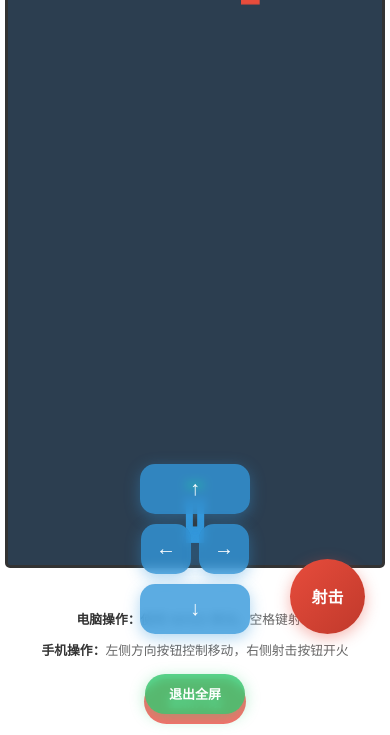
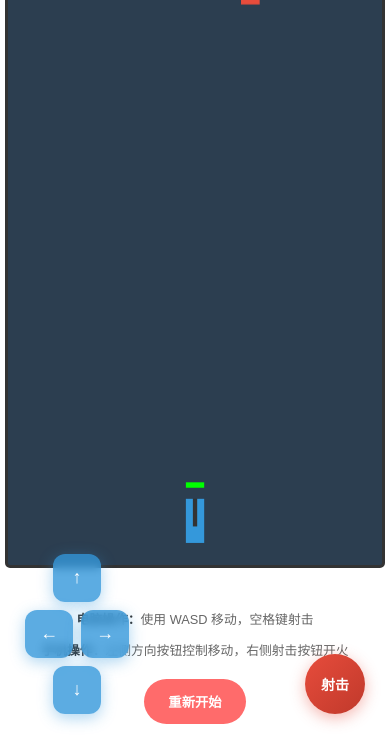
Before and after one commit to yangyuntian666/web_test, a plain HTML site: page index.html in a window 390 px wide. Both pictures are taken after a click on the button "开始游戏". Shown: the part 1171-1906 px from the top of the page. Drawn offline with Linux system fonts and the light colour scheme.

Commit message:
修改v1

```diff
--- a/script.js
+++ b/script.js
@@ -10,6 +10,7 @@ let playerTank, enemies = [], bullets = [];
 let keys = {};
 let score = 0;
 let level = 1;
+let animationFrameId = null; // 添加动画帧ID用于取消之前的动画
 
 // 触屏控制变量
 let touchControls = {
@@ -20,9 +21,6 @@ let touchControls = {
     shoot: false
 };
 
-// 全屏相关变量
-let isFullscreen = false;
-
 // 坦克类
 class Tank {
     constructor(x, y, color, isPlayer = false) {
@@ -31,11 +29,13 @@ class Tank {
         this.width = 40;
         this.height = 40;
         this.color = color;
+        // 敌方坦克速度固定为1，不随关卡递增
         this.speed = isPlayer ? 3 : 1;
         this.direction = 0; // 0:上, 1:右, 2:下, 3:左
         this.isPlayer = isPlayer;
         this.health = isPlayer ? 100 : 30;
         this.shootCooldown = 0;
+        // 敌方坦克射击冷却时间固定为60帧，不随关卡变化
         this.maxShootCooldown = isPlayer ? 15 : 60;
     }
 
@@ -117,7 +117,7 @@ class Tank {
     }
 
     aiMove() {
-        // 简单的AI行为
+        // 简单的AI行为，速度固定不随关卡变化
         if (Math.random() < 0.02) {
             this.direction = Math.floor(Math.random() * 4);
         }
@@ -215,11 +215,6 @@ function initGame() {
     // 设置触屏控制
     setupTouchControls();
 
-    // 检查是否为移动端，如果是则自动进入全屏
-    if (isMobileDevice()) {
-        enterFullscreen();
-    }
-
     // 开始游戏循环
     gameRunning = true;
     gameLoop();
@@ -229,50 +224,6 @@ function initGame() {
 function isMobileDevice() {
     return /Android|webOS|iPhone|iPad|iPod|BlackBerry|IEMobile|Opera Mini/i.test(navigator.userAgent) ||
            window.innerWidth <= 768;
-}
-
-// 进入全屏模式
-function enterFullscreen() {
-    const elem = document.documentElement;
-
-    if (elem.requestFullscreen) {
-        elem.requestFullscreen().catch(err => {
-            console.log('全屏请求失败:', err);
-        });
-    } else if (elem.mozRequestFullScreen) { // Firefox
-        elem.mozRequestFullScreen();
-    } else if (elem.webkitRequestFullscreen) { // Chrome, Safari and Opera
-        elem.webkitRequestFullscreen();
-    } else if (elem.msRequestFullscreen) { // IE/Edge
-        elem.msRequestFullscreen();
-    }
-
-    isFullscreen = true;
-    updateFullscreenButton();
-}
-
-// 退出全屏模式
-function exitFullscreen() {
-    if (document.exitFullscreen) {
-        document.exitFullscreen();
-    } else if (document.mozCancelFullScreen) {
-        document.mozCancelFullScreen();
-    } else if (document.webkitExitFullscreen) {
-        document.webkitExitFullscreen();
-    } else if (document.msExitFullscreen) {
-        document.msExitFullscreen();
-    }
-
-    isFullscreen = false;
-    updateFullscreenButton();
-}
-
-// 更新全屏按钮状态
-function updateFullscreenButton() {
-    const fullscreenBtn = document.getElementById('fullscreenBtn');
-    if (fullscreenBtn) {
-        fullscreenBtn.textContent = isFullscreen ? '退出全屏' : '全屏游戏';
-    }
 }
 
 // 设置触屏控制
@@ -318,31 +269,14 @@ function createVirtualButtons() {
     shootButton.className = 'action-btn';
     shootButton.textContent = '射击';
 
-    // 创建全屏按钮（仅移动端显示）
-    const fullscreenButton = document.createElement('button');
-    fullscreenButton.id = 'fullscreenBtn';
-    fullscreenButton.className = 'fullscreen-btn';
-    fullscreenButton.textContent = isFullscreen ? '退出全屏' : '全屏游戏';
-    fullscreenButton.addEventListener('click', toggleFullscreen);
-
     container.appendChild(directionArea);
     container.appendChild(shootButton);
-    container.appendChild(fullscreenButton);
 
     // 添加事件监听
     setupButtonEvents();
 
     // 添加样式
     addVirtualButtonStyles();
-}
-
-// 切换全屏模式
-function toggleFullscreen() {
-    if (isFullscreen) {
-        exitFullscreen();
-    } else {
-        enterFullscreen();
-    }
 }
 
 // 添加虚拟按键样式
@@ -358,29 +292,28 @@ function addVirtualButtonStyles() {
     style.textContent = `
         .control-area {
             position: absolute;
-            bottom: 120px;
-            left: 50%;
-            transform: translateX(-50%);
+            bottom: 30px;
+            left: 30px;
             display: flex;
             flex-direction: column;
             align-items: center;
-            gap: 10px;
+            gap: 8px;
             z-index: 1000;
         }
 
         .horizontal-controls {
             display: flex;
-            gap: 10px;
+            gap: 8px;
         }
 
         .control-btn {
-            width: 60px;
-            height: 60px;
-            border-radius: 15px;
+            width: 55px;
+            height: 55px;
+            border-radius: 12px;
             border: none;
             background: rgba(52, 152, 219, 0.8);
             color: white;
-            font-size: 24px;
+            font-size: 20px;
             font-weight: bold;
             touch-action: manipulation;
             box-shadow: 0 4px 15px rgba(52, 152, 219, 0.4);
@@ -394,21 +327,17 @@ function addVirtualButtonStyles() {
             box-shadow: 0 2px 10px rgba(52, 152, 219, 0.6);
         }
 
-        .up-btn, .down-btn {
-            width: 130px;
-        }
-
         .action-btn {
             position: absolute;
-            bottom: 120px;
+            bottom: 30px;
             right: 30px;
-            width: 90px;
-            height: 90px;
+            width: 70px;
+            height: 70px;
             border-radius: 50%;
             background: linear-gradient(135deg, #e74c3c, #c0392b);
             color: white;
             border: none;
-            font-size: 18px;
+            font-size: 16px;
             font-weight: bold;
             touch-action: manipulation;
             box-shadow: 0 4px 15px rgba(231, 76, 60, 0.4);
@@ -421,69 +350,35 @@ function addVirtualButtonStyles() {
             box-shadow: 0 2px 10px rgba(231, 76, 60, 0.6);
         }
 
-        .fullscreen-btn {
-            position: absolute;
-            bottom: 30px;
-            left: 50%;
-            transform: translateX(-50%);
-            width: 120px;
-            height: 45px;
-            background: rgba(46, 204, 113, 0.8);
-            color: white;
-            border: none;
-            border-radius: 25px;
-            font-size: 14px;
-            font-weight: bold;
-            touch-action: manipulation;
-            box-shadow: 0 4px 15px rgba(46, 204, 113, 0.4);
-            z-index: 1000;
-            backdrop-filter: blur(5px);
-        }
-
-        .fullscreen-btn:active {
-            transform: translateX(-50%) scale(0.95);
-        }
-
         /* 桌面端隐藏虚拟按键 */
         @media (min-width: 769px) {
-            .control-area, .action-btn, .fullscreen-btn {
+            .control-area, .action-btn {
                 display: none;
             }
         }
 
-        /* 小屏幕优化 */
+        /* 小屏幕适配 */
         @media (max-width: 480px) {
             .control-btn {
-                width: 50px;
-                height: 50px;
-                font-size: 20px;
-            }
-
-            .up-btn, .down-btn {
-                width: 110px;
-            }
-
-            .horizontal-controls {
-                gap: 8px;
+                width: 48px;
+                height: 48px;
+                font-size: 18px;
             }
 
             .action-btn {
-                width: 75px;
-                height: 75px;
-                bottom: 100px;
-                right: 20px;
-                font-size: 16px;
-            }
-
-            .fullscreen-btn {
-                width: 100px;
-                height: 40px;
-                font-size: 13px;
-                bottom: 20px;
+                width: 60px;
+                height: 60px;
+                font-size: 14px;
             }
 
             .control-area {
-                bottom: 100px;
+                bottom: 20px;
+                left: 20px;
+            }
+
+            .action-btn {
+                bottom: 20px;
+                right: 20px;
             }
         }
     `;
@@ -542,7 +437,8 @@ function setupButtonEvents() {
 
 // 生成敌人
 function spawnEnemies() {
-    const enemyCount = 3 + level;
+    // 第一关4个坦克，每关递增2个
+    const enemyCount = 2 + (level * 2);
     enemies = [];
 
     for (let i = 0; i < enemyCount; i++) {
@@ -629,7 +525,8 @@ function gameLoop() {
     // 显示游戏信息
     drawGameInfo();
 
-    requestAnimationFrame(gameLoop);
+    // 请求下一帧动画
+    animationFrameId = requestAnimationFrame(gameLoop);
 }
 
 // 碰撞检测
@@ -648,16 +545,17 @@ function drawGameInfo() {
     ctx.fillText(`关卡: ${level}`, 10, 45);
     ctx.fillText(`生命值: ${playerTank.health}`, 10, 65);
     ctx.fillText(`剩余敌人: ${enemies.length}`, 10, 85);
-
-    // 移动端显示额外信息
-    if (isMobileDevice()) {
-        ctx.fillText(`全屏: ${isFullscreen ? '是' : '否'}`, canvas.width - 100, 25);
-    }
 }
 
 // 游戏结束
 function gameOver() {
     gameRunning = false;
+    // 取消动画帧
+    if (animationFrameId) {
+        cancelAnimationFrame(animationFrameId);
+        animationFrameId = null;
+    }
+
     ctx.fillStyle = 'rgba(0, 0, 0, 0.7)';
     ctx.fillRect(0, 0, canvas.width, canvas.height);
 
@@ -704,16 +602,26 @@ function setupRestartButton() {
 // 重置游戏
 function resetGame() {
     console.log('重置游戏开始');
+    // 取消之前的动画帧
+    if (animationFrameId) {
+        cancelAnimationFrame(animationFrameId);
+        animationFrameId = null;
+    }
+
     score = 0;
     level = 1;
     bullets = [];
     enemies = []; // 清空敌人数组
-    resetTouchControls();
+    gameRunning = false; // 确保游戏状态停止
 
-    // 重新初始化游戏
+    // 清除画布
     if (canvas && ctx) {
         ctx.clearRect(0, 0, canvas.width, canvas.height);
     }
+
+    resetTouchControls();
+
+    // 延迟重新初始化游戏
     setTimeout(() => {
         initGame();
     }, 100);
@@ -732,12 +640,7 @@ function startTankGame() {
 closeBtn.onclick = function() {
     modal.style.display = 'none';
     gameRunning = false;
-    resetTouchControls(); // 清理触屏控制
-
-    // 退出全屏
-    if (isFullscreen) {
-        exitFullscreen();
-    }
+    resetTouchControls();
 }
 
 // 点击模态框外部关闭
@@ -746,26 +649,22 @@ window.onclick = function(event) {
         modal.style.display = 'none';
         gameRunning = false;
         resetTouchControls();
-
-        // 退出全屏
-        if (isFullscreen) {
-            exitFullscreen();
-        }
     }
 }
 
-// 监听全屏状态变化
-document.addEventListener('fullscreenchange', handleFullscreenChange);
-document.addEventListener('webkitfullscreenchange', handleFullscreenChange);
-document.addEventListener('mozfullscreenchange', handleFullscreenChange);
-document.addEventListener('MSFullscreenChange', handleFullscreenChange);
+// 重置触屏控制
+function resetTouchControls() {
+    touchControls.up = false;
+    touchControls.down = false;
+    touchControls.left = false;
+    touchControls.right = false;
+    touchControls.shoot = false;
 
-function handleFullscreenChange() {
-    isFullscreen = !!document.fullscreenElement ||
-                   !!document.webkitFullscreenElement ||
-                   !!document.mozFullScreenElement ||
-                   !!document.msFullscreenElement;
-    updateFullscreenButton();
+    // 移除虚拟按钮
+    const directionArea = document.getElementById('directionArea');
+    const shootButton = document.getElementById('shootButton');
+    if (directionArea) directionArea.remove();
+    if (shootButton) shootButton.remove();
 }
 
 // 页面加载完成后的初始化
--- a/styles.css
+++ b/styles.css
@@ -357,22 +357,6 @@ footer {
     transform: scale(1.05);
 }
 
-/* 全屏相关样式 */
-:root {
-    --safe-area-inset-top: env(safe-area-inset-top);
-    --safe-area-inset-bottom: env(safe-area-inset-bottom);
-    --safe-area-inset-left: env(safe-area-inset-left);
-    --safe-area-inset-right: env(safe-area-inset-right);
-}
-
-/* 全屏模式下的特殊处理 */
-:-webkit-full-screen {
-    background: #000;
-}
-
-:full-screen {
-    background: #000;
-}
 
 /* 响应式设计 */
 @media (max-width: 768px) {
@@ -412,7 +396,7 @@ footer {
     }
 
     #gameCanvas {
-        height: 65vh; /* 为控制按钮留出空间 */
+        height: 60vh; /* 保持原始比例，不拉长 */
     }
 
     /* 移动端安全区域适配 */
@@ -448,7 +432,7 @@ footer {
     }
 
     #gameCanvas {
-        height: 60vh; /* 小屏幕进一步压缩游戏区域 */
+        height: 55vh; /* 小屏幕保持合理比例 */
     }
 }
 
```
